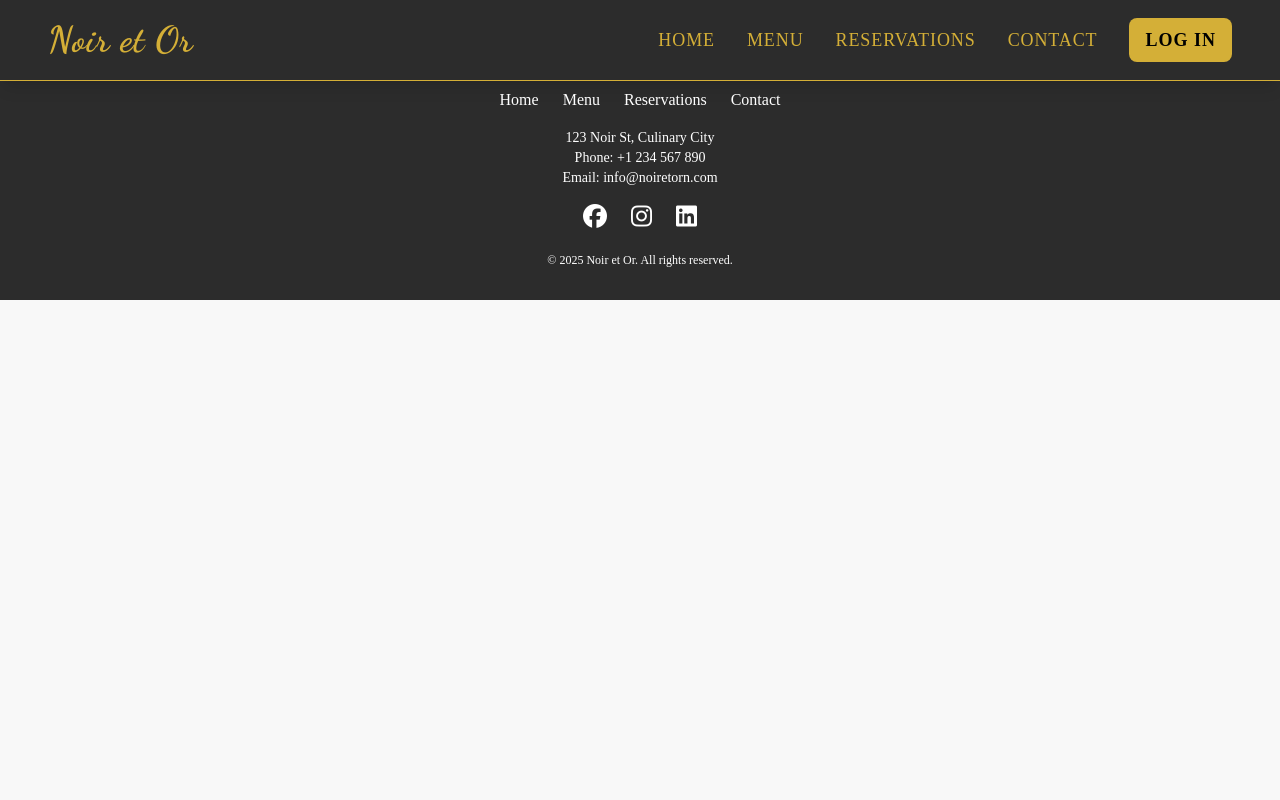
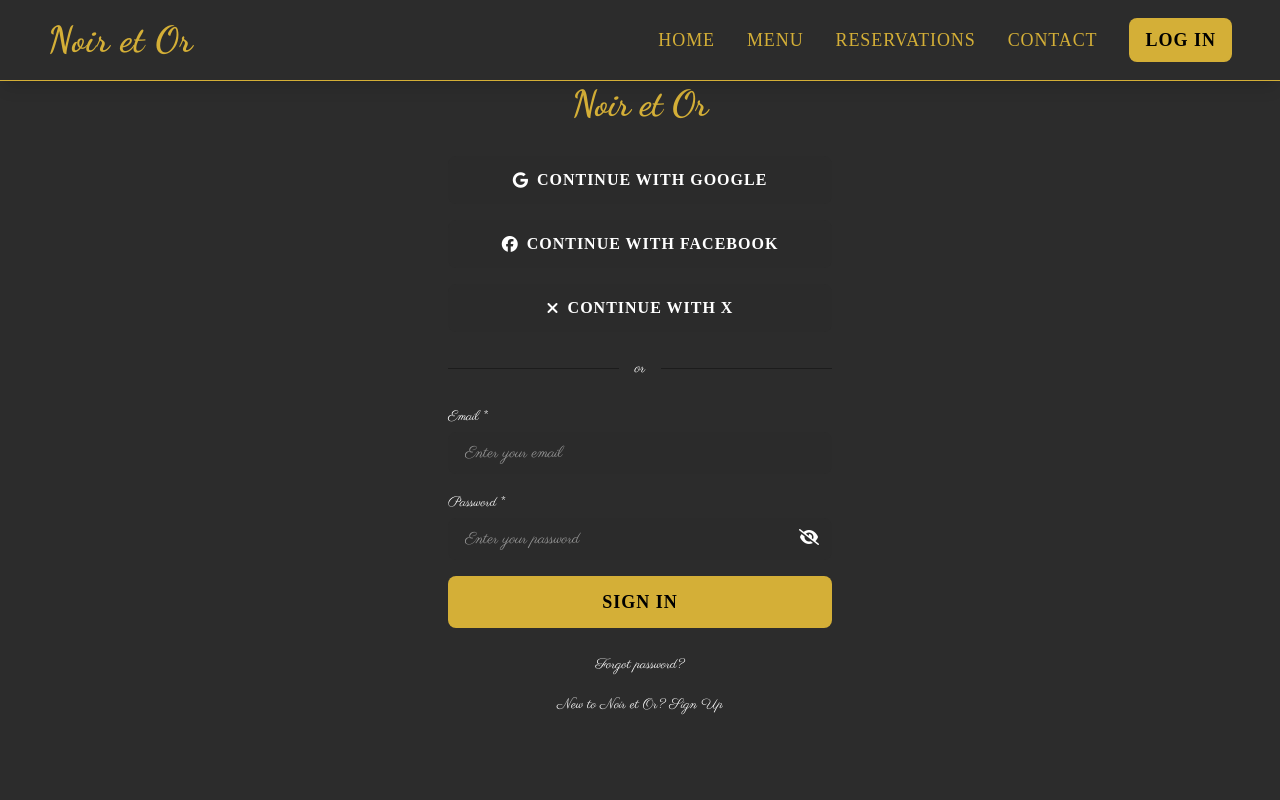
Before and after one commit to Alex2890/classy-restaurant, a Vue app in the folder frontend/: page /userview in a window 1280 px wide. Shown: the top 800 px of the page. Built offline with nearby package versions, Linux system fonts and the light colour scheme; a web font is replaced by a local one.

Commit message:
Renamed LoginView.vue to UserView.vue. Created a new route in router.js for UserView.vue. Updated the LoginButton.vue component to redirect to the new UserView.vue route.

```diff
--- a/frontend/src/components/Hero.vue
+++ b/frontend/src/components/Hero.vue
@@ -38,7 +38,8 @@ const backgroundStyle = `background-image: url('${heroImage}'); background-size:
 
 // Programmatic Navigation to Reservations Page
 const router = useRouter();
+
 const goToReservations = () => {
-router.push('/reservations');
+  router.push('/reservations');
 };
 </script>
--- a/frontend/src/components/LoginButton.vue
+++ b/frontend/src/components/LoginButton.vue
@@ -9,9 +9,12 @@
   </template>
 
 <script setup>
+import { useRouter } from 'vue-router';
+
+const router = useRouter();
+
 const handleLogin = () => {
-    console.log("Login button clicked");
-    // Later, this will trigger the sign-in modal or redirect to LoginView.vue
+  router.push('/userview');
 };
 </script>
 
--- a/frontend/src/router.js
+++ b/frontend/src/router.js
@@ -4,12 +4,14 @@ import Home from "@/views/Home.vue";
 import Menu from "@/views/Menu.vue";
 import Reservations from "@/views/Reservations.vue";
 import Contact from "@/views/Contact.vue";
+import UserView from "./views/UserView.vue";
 
 const routes = [
   { path: "/", name: "Home", component: Home },
   { path: "/menu", name: "Menu", component: Menu },
   { path: "/reservations", name: "Reservations", component: Reservations },
   { path: "/contact", name: "Contact", component: Contact },
+  { path: "/userview", name: "UserView", component: UserView },
 ];
 
 const router = createRouter({
--- a/frontend/src/views/Reservations.vue
+++ b/frontend/src/views/Reservations.vue
@@ -1,7 +1,7 @@
 <template>
-    <div class="min-h-screen flex items-center justify-center bg-white">
-      <h1 class="text-4xl text-black">Reservations Page</h1>
-    </div>
+   <div class="min-h-screen flex items-center justify-center bg-white">
+     <h1 class="text-4xl text-black">Reservations Page</h1>
+   </div>
 </template>
 
 <script setup>
--- /dev/null
+++ b/frontend/src/views/UserView.vue
@@ -0,0 +1,90 @@
+<template>
+  <div class="min-h-screen flex flex-col justify-center items-center bg-[var(--deep-charcoal)] text-[var(--text-white)] px-6 py-12">
+    <!-- Title -->
+    <h1 class="text-4xl mb-8" style="font-family: var(--font-title);">Noir et Or</h1>
+
+    <!-- Social Sign-In Buttons -->
+    <div class="space-y-4 w-full max-w-sm">
+      <button class="w-full flex items-center justify-center bg-[var(--darker-charcoal)] text-[var(--text-white)] py-3 rounded-lg hover:bg-[var(--accent-charcoal)] transition">
+        <i class="fab fa-google mr-2"></i>
+        Continue with Google
+      </button>
+      <button class="w-full flex items-center justify-center bg-[var(--darker-charcoal)] text-[var(--text-white)] py-3 rounded-lg hover:bg-[var(--accent-charcoal)] transition">
+        <i class="fab fa-facebook mr-2"></i>
+        Continue with Facebook
+      </button>
+      <button class="w-full flex items-center justify-center bg-[var(--darker-charcoal)] text-[var(--text-white)] py-3 rounded-lg hover:bg-[var(--accent-charcoal)] transition">
+        <i class="fas fa-times mr-2"></i>
+        Continue with X
+      </button>
+    </div>
+
+    <!-- Divider -->
+    <div class="my-6 w-full max-w-sm flex items-center">
+      <div class="border-t border-[var(--accent-charcoal)] w-full"></div>
+      <span class="mx-4 text-[var(--text-white)]">or</span>
+      <div class="border-t border-[var(--accent-charcoal)] w-full"></div>
+    </div>
+
+    <!-- Email and Password Fields -->
+    <form class="space-y-4 w-full max-w-sm">
+      <div class="relative">
+        <label for="email" class="text-sm text-[var(--text-white)]">Email *</label>
+        <input
+          type="email"
+          id="email"
+          placeholder="Enter your email"
+          class="mt-1 block w-full px-4 py-2 bg-[var(--darker-charcoal)] text-[var(--text-white)] border border-transparent rounded-lg focus:outline-none focus:border-[var(--primary-gold)] transition"
+        />
+      </div>
+
+      <div class="relative">
+        <label for="password" class="text-sm text-[var(--text-white)]">Password *</label>
+        <input
+          :type="passwordVisible ? 'text' : 'password'"
+          id="password"
+          placeholder="Enter your password"
+          class="mt-1 block w-full px-4 py-2 bg-[var(--darker-charcoal)] text-[var(--text-white)] border border-transparent rounded-lg focus:outline-none focus:border-[var(--primary-gold)] transition"
+        />
+        <button
+          type="button"
+          class="absolute right-3 top-9 text-[var(--text-white)] focus:outline-none"
+          @click="togglePasswordVisibility"
+        >
+          <i :class="passwordVisible ? 'fas fa-eye' : 'fas fa-eye-slash'"></i>
+        </button>
+      </div>
+
+      <!-- Sign In Button -->
+      <button
+        type="submit"
+        class="w-full py-3 bg-[var(--primary-gold)] text-[var(--secondary-black)] text-lg font-semibold rounded-lg transition transform hover:scale-105 hover:shadow-xl hover:underline"
+      >
+        Sign In
+      </button>
+    </form>
+
+    <!-- Links -->
+    <div class="mt-6 text-center">
+      <a href="#" class="text-sm text-[var(--text-white)] hover:text-[var(--primary-gold)]">Forgot password?</a>
+    </div>
+    <div class="mt-4 text-center">
+      <span class="text-sm text-[var(--text-white)]">New to Noir et Or?</span>
+      <a href="#" class="text-sm text-[var(--primary-gold)] hover:underline ml-1">Sign Up</a>
+    </div>
+  </div>
+</template>
+
+<script setup>
+import { ref } from 'vue';
+
+const passwordVisible = ref(false);
+
+const togglePasswordVisibility = () => {
+  passwordVisible.value = !passwordVisible.value;
+};
+</script>
+
+<style scoped>
+/* Add any additional styling if needed */
+</style>
```
Lines whose indentation alone changed are shown as unchanged.
